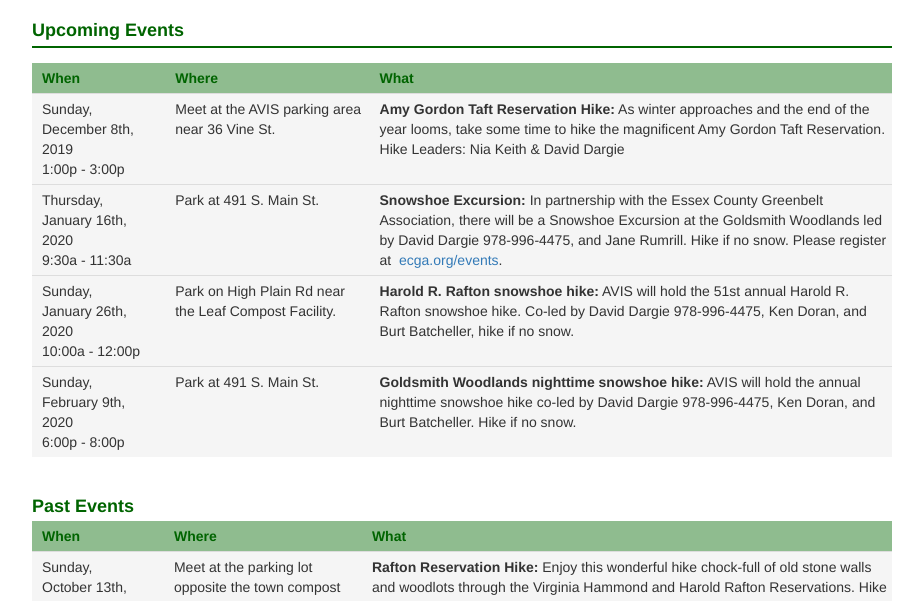
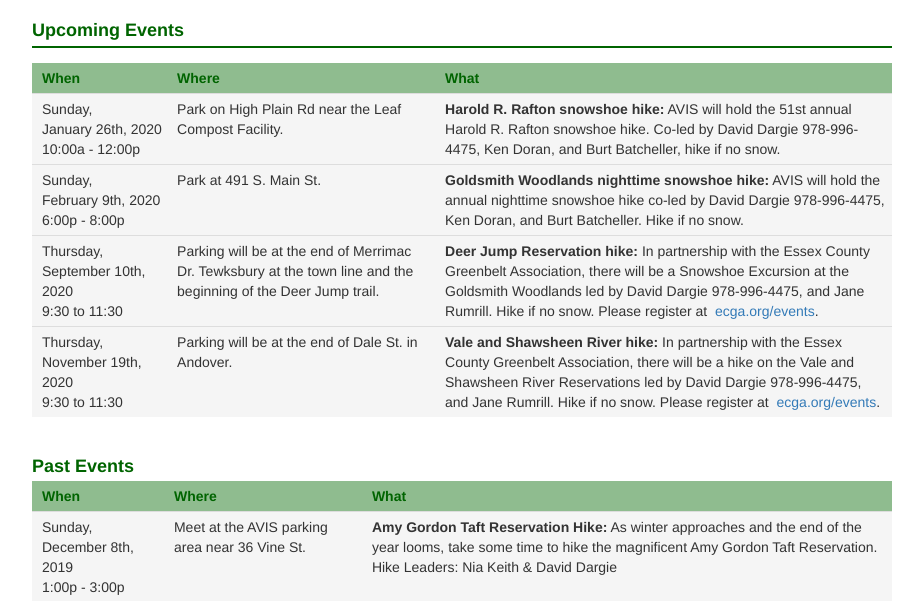
Before and after one commit to avisandover/avis-website, a Jekyll site: the page built from events.html, in a window 1280 px wide and 900 px high, cut to the strip 299-900 px from the top of the window. Shown: the whole strip, without its empty margins (178-1101 px from the left). Built offline with Jekyll 4.4.1, drawn with Linux system fonts in a browser that asks for light colours; nearby versions of some CDN libraries.

Commit message:
New events

```diff
--- a/events.html
+++ b/events.html
@@ -10,6 +10,83 @@
   <h3>Upcoming Events</h3>
   <hr>
   <table class="table table-condensed avis-table">
+    <thead>
+      <tr>
+        <td>When</td>
+        <td>Where</td>
+        <td>What</td>
+      </tr>
+	</thead>
+
+	<tr>
+		<td>
+			Sunday,<br>
+			January 26th, 2020<br>
+			10:00a - 12:00p<br>
+		</td>
+		<td>
+			Park on High Plain Rd near the Leaf Compost Facility.
+		</td>
+		<td>
+			<strong>Harold R. Rafton snowshoe hike:</strong> AVIS will hold the 51st annual Harold R. Rafton snowshoe hike.
+			Co-led by David Dargie 978-996-4475, Ken Doran, and Burt Batcheller, hike if no snow.
+		</td>
+	</tr>
+
+	<tr>
+		<td>
+			Sunday,<br>
+			February 9th, 2020<br>
+			6:00p - 8:00p<br>
+		</td>
+		<td>
+			Park at 491 S. Main St.
+		</td>
+		<td>
+			<strong>Goldsmith Woodlands nighttime snowshoe hike:</strong> AVIS will hold the annual nighttime snowshoe hike
+			co-led by David Dargie 978-996-4475, Ken Doran, and Burt Batcheller. Hike if no snow.
+		</td>
+	</tr>
+
+	<tr>
+		<td>
+			Thursday,<br>
+			September 10th, 2020<br>
+			9:30 to 11:30<br>
+		</td>
+		<td>
+			Parking will be at the end of Merrimac Dr. Tewksbury at the town line and the beginning of the Deer Jump trail.
+		</td>
+		<td>
+			<strong>Deer Jump Reservation hike:</strong> In partnership with the Essex County Greenbelt Association,
+			there will be a Snowshoe Excursion at the Goldsmith Woodlands led by
+			David Dargie 978-996-4475, and Jane Rumrill. Hike if no snow. Please register at
+			<a href="http://ecga.org/events">ecga.org/events</a>.
+		</td>
+	</tr>
+
+	<tr>
+		<td>
+			Thursday,<br>
+			November 19th, 2020<br>
+			9:30 to 11:30<br>
+		</td>
+		<td>
+			Parking will be at the end of Dale St. in Andover.
+		</td>
+		<td>
+			<strong>Vale and Shawsheen River hike:</strong> In partnership with the Essex County Greenbelt Association,
+			there will be a hike on the Vale and Shawsheen River Reservations led by
+			David Dargie 978-996-4475, and Jane Rumrill. Hike if no snow. Please register at
+			<a href="http://ecga.org/events">ecga.org/events</a>.
+		</td>
+	</tr>
+
+  </table>
+
+	<h3>Past Events</h3>
+
+	<table class="table table-condensed avis-table">
     <thead>
       <tr>
         <td>When</td>
@@ -49,49 +126,6 @@
 			<a href="http://ecga.org/events">ecga.org/events</a>.
 		</td>
 	</tr>
-
-	<tr>
-		<td>
-			Sunday,<br>
-			January 26th, 2020<br>
-			10:00a - 12:00p<br>
-		</td>
-		<td>
-			Park on High Plain Rd near the Leaf Compost Facility.
-		</td>
-		<td>
-			<strong>Harold R. Rafton snowshoe hike:</strong> AVIS will hold the 51st annual Harold R. Rafton snowshoe hike.
-			Co-led by David Dargie 978-996-4475, Ken Doran, and Burt Batcheller, hike if no snow.
-		</td>
-	</tr>
-
-	<tr>
-		<td>
-			Sunday,<br>
-			February 9th, 2020<br>
-			6:00p - 8:00p<br>
-		</td>
-		<td>
-			Park at 491 S. Main St.
-		</td>
-		<td>
-			<strong>Goldsmith Woodlands nighttime snowshoe hike:</strong> AVIS will hold the annual nighttime snowshoe hike
-			co-led by David Dargie 978-996-4475, Ken Doran, and Burt Batcheller. Hike if no snow.
-		</td>
-	</tr>
-
-  </table>
-
-	<h3>Past Events</h3>
-
-	<table class="table table-condensed avis-table">
-    <thead>
-      <tr>
-        <td>When</td>
-        <td>Where</td>
-        <td>What</td>
-      </tr>
-	</thead>
 
 	<tr>
 		<td>
--- a/index.html
+++ b/index.html
@@ -81,8 +81,8 @@
       <div class="col-xs-12">
         <div>
           <h2>Upcoming Events</h2>
-          <p>Dec 8: <a href="/events.html">Amy Gordon Taft Reservation Hike</a></p>
-          <p>Jan 16: <a href="/events.html">Snowshoe Excursion</a></p>
+          <p>January 26: <a href="/events.html">Harold R. Rafton snowshoe hike</a></p>
+          <p>February 9: <a href="/events.html">Goldsmith Woodlands nighttime snowshoe hike</a></p>
           <p></p>
           <div>
             <a href="/events.html" class="btn btn-default">Read More</a>
```
Also changed, not shown: _layouts/cal.html (+10 -0 lines), Gemfile.lock.
